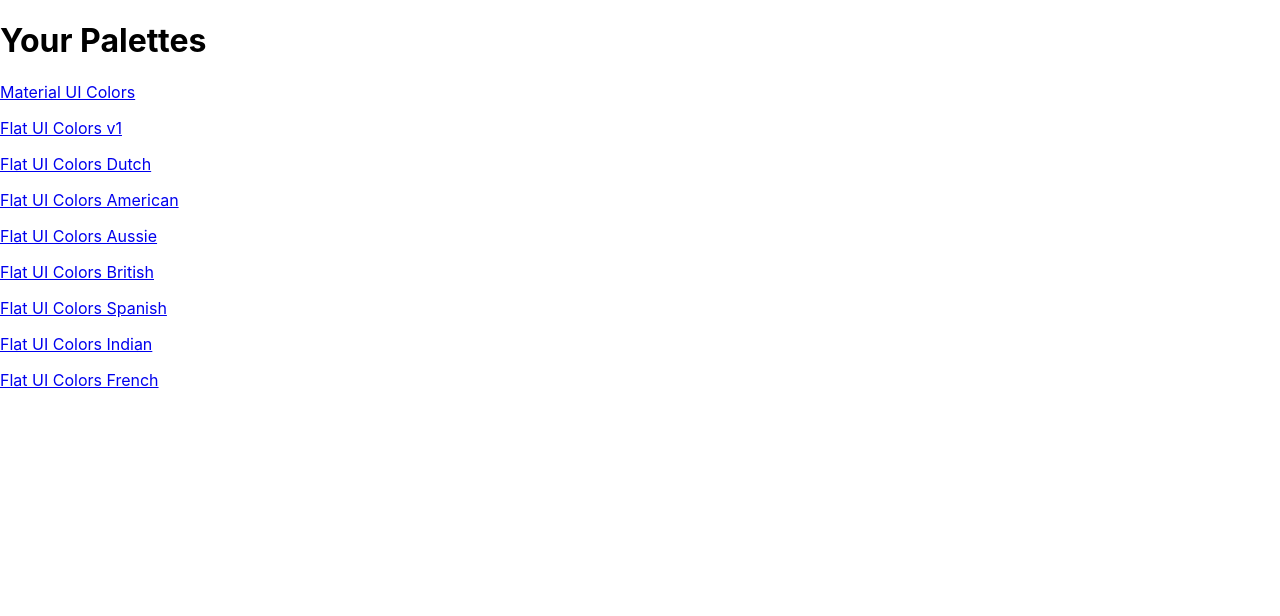
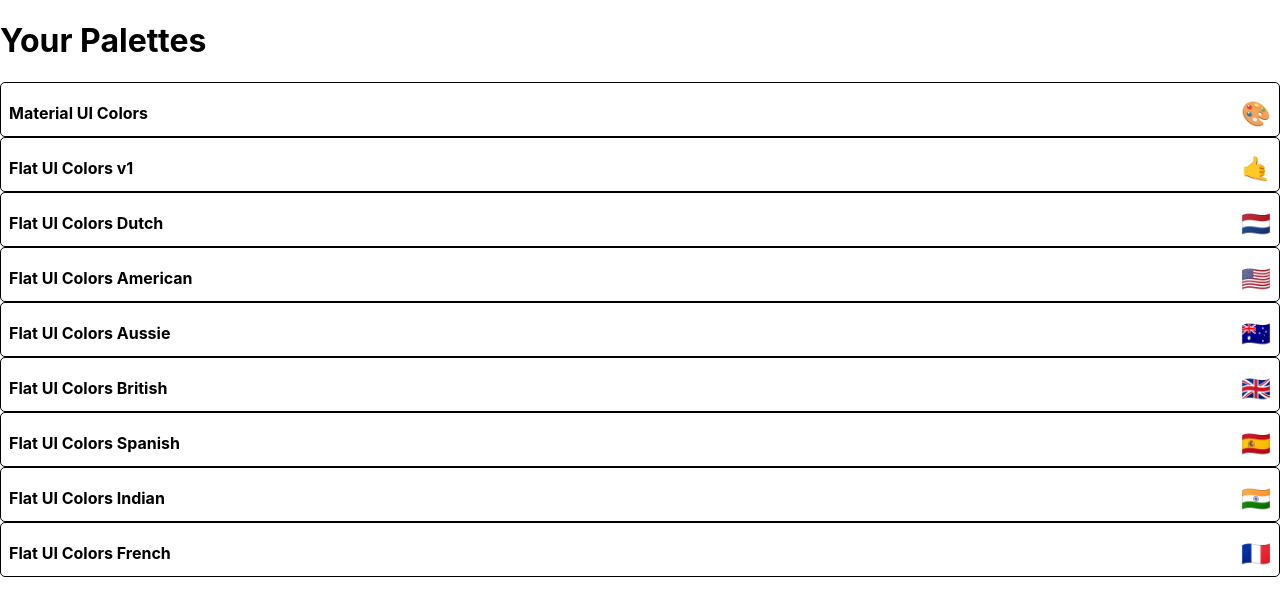
Before and after one commit to WilliamSole/React-Color-Palette, a React (Create React App) app: page / in a window 1280 px wide. Shown: the top 616 px of the page. Built offline with nearby package versions, Linux system fonts and the light colour scheme.

Commit message:
start styling mini palette

```diff
--- a/package.json
+++ b/package.json
@@ -5,6 +5,7 @@
   "dependencies": {
     "@material-ui/core": "^4.1.1",
     "@material-ui/icons": "^4.2.0",
+    "@material-ui/styles": "^4.1.1",
     "chroma-js": "^2.0.3",
     "rc-slider": "^8.6.13",
     "react": "^16.8.6",
--- /dev/null
+++ b/src/MiniPalette.js
@@ -0,0 +1,47 @@
+import React from 'react';
+import { withStyles } from '@material-ui/styles';
+
+const styles = {
+    root: {
+        backgroundColor: 'white',
+        border: '1px solid black',
+        borderRadius: '5px',
+        padding: '0.5rem',
+        position: 'relative',
+        overflow: 'hidden',
+        '& hover': {
+            cursor: 'pointer'
+        }
+    },
+    colors: {
+        backgroundColor: 'gray'
+    },
+    title: {
+        display: 'flex',
+        justifyContent: 'space-between',
+        alignItems: 'center',
+        margin: '0',
+        color: 'black',
+        paddingTop: '0.5rem',
+        fontSize: '1rem',
+        position: 'relative'
+    },
+    emoji: {
+        marginLeft: '0.5rem',
+        fontSize: '1.5rem'
+    }
+}
+
+function MiniPalette(props){
+    const  { classes, paletteName, emoji } = props;
+    return(
+        <div className={ classes.root }>
+            <div className={ classes.colors }>
+
+            </div>
+            <h5 className={ classes.title }>{ paletteName } <span className={ classes.emoji }>{ emoji }</span></h5>
+        </div>
+    )
+}
+
+export default withStyles(styles)(MiniPalette);
--- a/src/PaletteList.js
+++ b/src/PaletteList.js
@@ -1,4 +1,5 @@
-import React, { Component } from 'react'
+import React, { Component } from 'react';
+import MiniPalette from './MiniPalette';
 import { Link } from 'react-router-dom';
 
 class PaletteList extends Component {
@@ -9,9 +10,7 @@
                 <h1>Your Palettes</h1>
                 { palettes.map(palette => {
                     return(
-                        <p>
-                            <Link exact to={`/palette/${ palette.id }`}>{ palette.paletteName }</Link>
-                        </p>
+                        <MiniPalette {...palette} />
                     )
                 })}
             </div>
```
Also changed, not shown: 1 other file (tests, documents, lock files or other folders).
